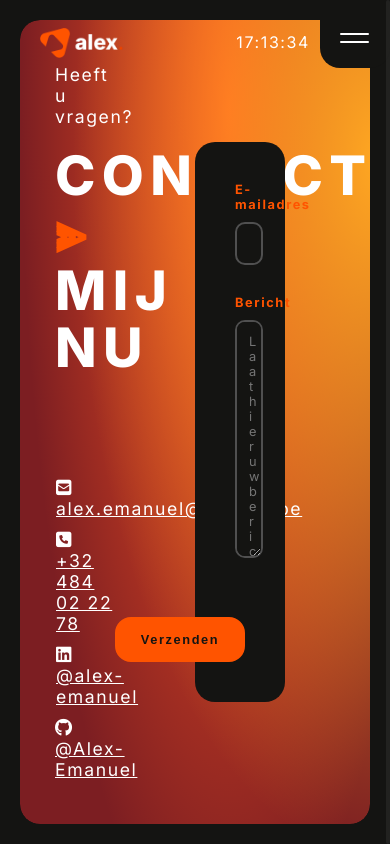
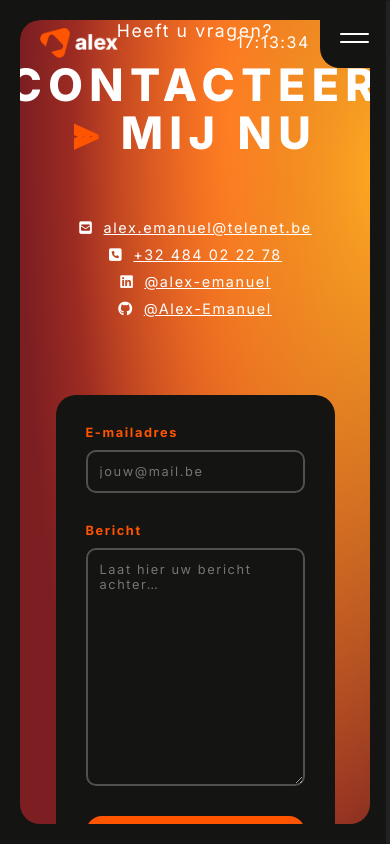
Before and after one commit to Alex-Emanuel/portfolio-alex, a React (Vite) app: page /contact in a window 390 px wide. Built offline with nearby package versions, Linux system fonts and the light colour scheme.

Commit message:
responsive nav

```diff
--- a/src/components/contact/contact.css
+++ b/src/components/contact/contact.css
@@ -178,3 +178,89 @@ form button:disabled {
   opacity: 0.6;
   cursor: not-allowed;
 }
+
+
+
+
+
+
+
+
+
+
+
+
+
+
+
+
+
+
+/* === MEDIA QUERIES === */
+
+/* Tablet */
+@media screen and (max-width: 1450px) {
+  .contactbg .textsocials {
+    flex-direction: column;
+    gap: 40px;
+    padding: 0 50px;
+  }
+
+  .contactdata, .contactdata p {
+    align-items: center;
+    text-align: center;
+  }
+
+  .contactbg .textsocials div.contactdata,
+  .contactbg .textsocials div.form {
+    width: 100%;
+  }
+
+  form {
+    margin-right: 0;
+    padding: 30px;
+    margin: 0 auto;
+    max-width: 75%;
+  }
+
+  .contactbg .textsocials h1 {
+    text-align: center;
+  }
+
+  .contactbg .socialscontact {
+    margin-top: 2rem;
+    align-items: center;
+    margin-bottom: 3rem;
+  }
+}
+
+/* Mobile */
+@media screen and (max-width: 768px) {
+  .contactbg .textsocials {
+    padding: 0 20px;
+    gap: 30px;
+  }
+
+  .contactbg .textsocials h1 {
+    font-size: 2.8rem;
+    line-height: 3rem;
+  }
+
+  form {
+    min-height: auto;
+    max-width: 90%;
+  }
+
+  form button {
+    width: 100%;
+    position: relative;
+    right: auto;
+    bottom: auto;
+    transform: none;
+    margin-top: 20px;
+  }
+
+  .contactbg .socialscontact a {
+    font-size: 0.9rem;
+  }
+}
```
